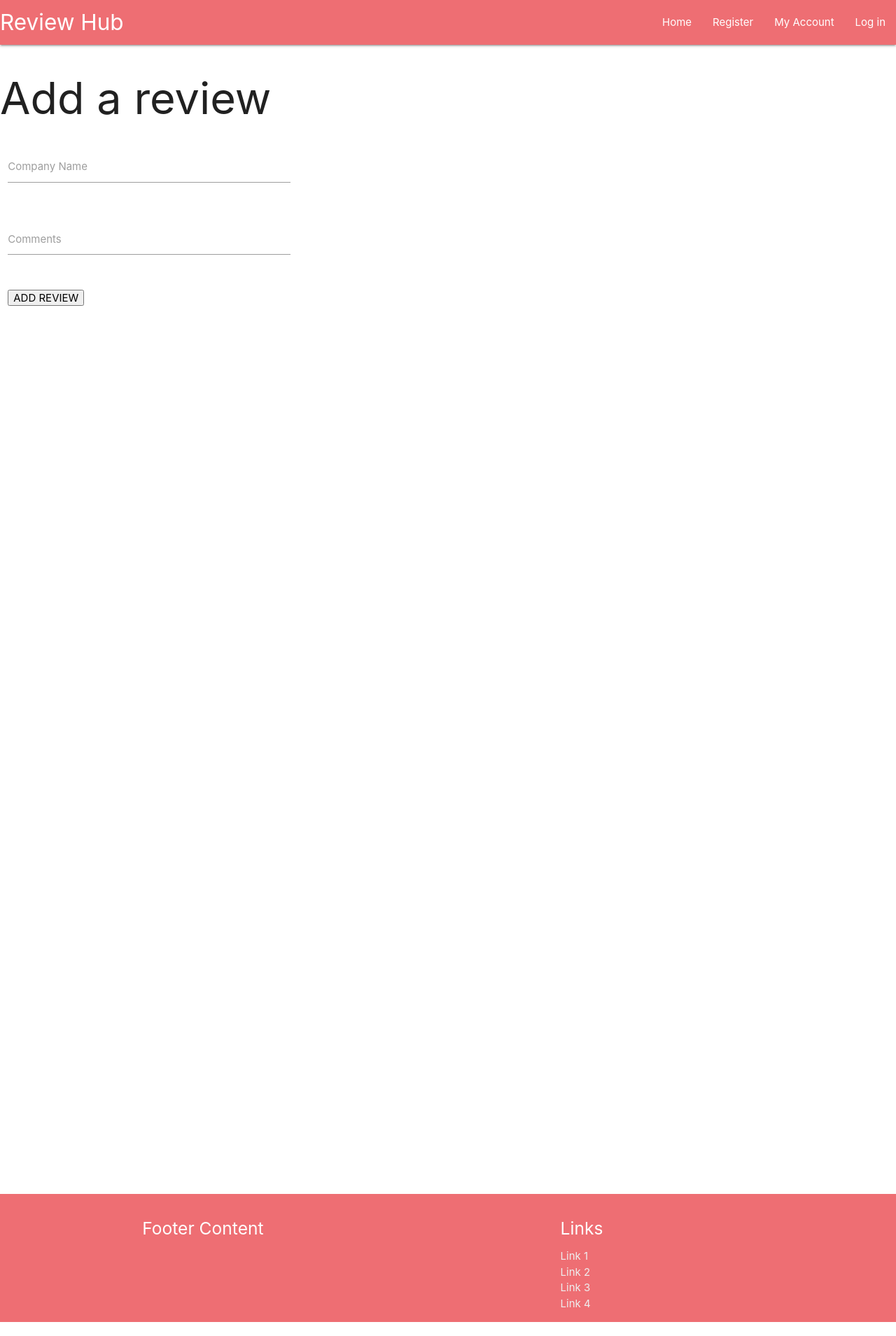
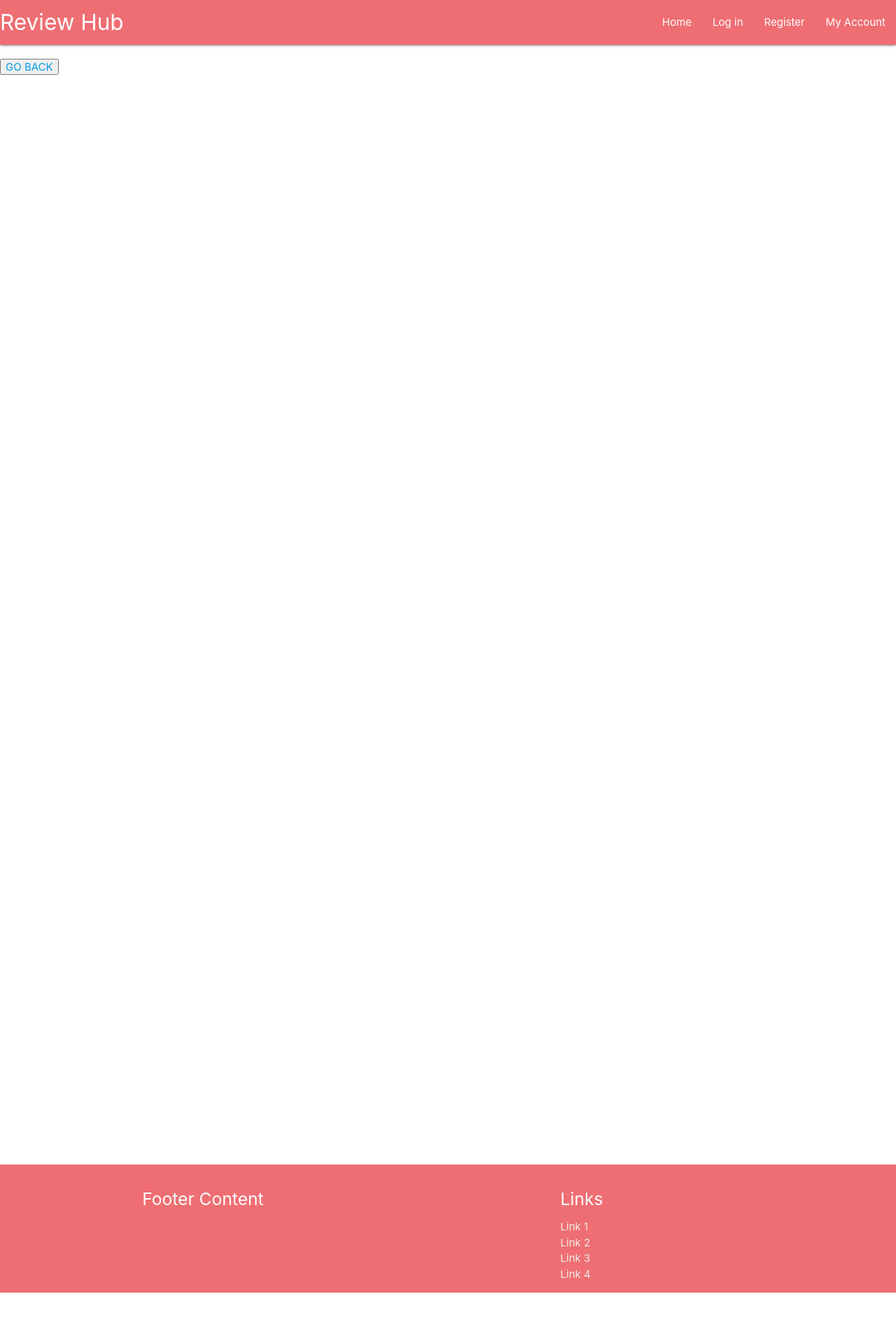
Before and after one commit to BegumDev/ReviewHubMS3, a Flask app: page /my_reviews in a window 1280 px wide. Shown: the whole page at 70% size. After the commit the page ends 1847 px from the top, so only its background shows below. Run offline with Flask 2, Linux system fonts and the light colour scheme; data that the repository does not hold is empty; some libraries are stand-ins or nearby versions.

Commit message:
Rename html files for easier reading and separate adding reviews page and viewing them for better UX.

```diff
--- a/reviewhub/models.py
+++ b/reviewhub/models.py
@@ -1,4 +1,5 @@
 from reviewhub import db
+
 
 class User(db.Model):
     id = db.Column(db.Integer, primary_key=True)
--- a/reviewhub/routes.py
+++ b/reviewhub/routes.py
@@ -15,16 +15,17 @@ def home():
 def register():
     if request.method == "POST":
         # first check if they already registered
-        existing_user = User.query.filter(User.email == request.form.get("email")).all()
+        existing_user = User.query.filter(
+            User.email == request.form.get("email")).all()
         if existing_user:
             print("user already exists")
             return redirect(url_for("register"))
         # if not, add them
         user = User(
-            first_name = request.form.get('first_name').lower(),
-            last_name = request.form.get('last_name').lower(),
-            email = request.form.get('email').lower(),
-            password = generate_password_hash(request.form.get('password')),
+            first_name=request.form.get('first_name').lower(),
+            last_name=request.form.get('last_name').lower(),
+            email=request.form.get('email').lower(),
+            password=generate_password_hash(request.form.get('password')),
         )
         db.session.add(user)
         db.session.commit()
@@ -38,7 +39,7 @@ def register():
 @app.route("/my_account/<username>", methods=["GET", "POST"])
 def my_account(username):
     if "user" in session:
-        return render_template('myaccount.html', username=session["user"])
+        return render_template('my_account.html', username=session["user"])
     return redirect(url_for("home"))
 
 
@@ -54,13 +55,14 @@ def logout():
 def login():
     # check of the user exists
     if request.method == "POST":
-        existing_user = User.query.filter(User.email == request.form.get("email")).all()
+        existing_user = User.query.filter(
+            User.email == request.form.get("email")).all()
         if existing_user:
             print("existing user found")
             # if they do, check the password
             if check_password_hash(
                 existing_user[0].password, request.form.get("password")
-                ):
+            ):
                 print("password found")
                 session["user"] = request.form.get('email')
                 return redirect(url_for("my_account", username=session["user"]))
@@ -77,20 +79,20 @@ def login():
 def add_review():
     if request.method == "POST":
         review = Reviews(
-            company=request.form.get('company_name'),
-            experience=request.form.get('experience'),
+            company=request.form.get('company_name').lower(),
+            experience=request.form.get('experience').lower(),
         )
         db.session.add(review)
         db.session.commit()
         return redirect(url_for("my_reviews"))
-    return render_template("addreview.html")
+    return render_template("add_review.html")
 
 
 # See my reviews
 @app.route("/my_reviews")
 def my_reviews():
     reviews = Reviews.query.all()
-    return render_template("addreview.html", reviews=reviews)
+    return render_template("my_reviews.html", reviews=reviews)
 
 
 # Edit review
--- a/reviewhub/templates/base.html
+++ b/reviewhub/templates/base.html
@@ -20,9 +20,9 @@
             <a href="{{ url_for('home') }}" class="brand-logo">Review Hub</a>
             <ul id="nav-mobile" class="right hide-on-med-and-down">
                 <li><a href="{{ url_for('home') }}">Home</a></li>
+                <li><a href="{{ url_for('login')}}">Log in</a></li>
                 <li><a href="{{ url_for('register') }}">Register</a></li>
                 <li><a href="{{ url_for('my_account', username=session['user']) }}">My Account</a></li>
-                <li><a href="{{ url_for('login')}}">Log in</a></li>
             </ul>
         </div>
     </nav>
--- a/reviewhub/templates/edit_review.html
+++ b/reviewhub/templates/edit_review.html
@@ -19,7 +19,7 @@
             </div>
         </div>
         <button>Confirm</button>
-        <button><a href="{{ url_for('my_reviews') }}">Go Back</a></button>
+        <button><a href="{{ url_for('my_reviews') }}">Cancel</a></button>
     </form>
 </div>
 
--- a/reviewhub/templates/login.html
+++ b/reviewhub/templates/login.html
@@ -4,7 +4,7 @@
 <h1>Login page</h1>
 
 <div class="row">
-    <form class="col m12" action="{{ url_for('login') }}" method="POST">
+    <form class="col m6" action="{{ url_for('login') }}" method="POST">
         <div class="row">
             <div class="input-field col s6">
                 <input id="email" name="email" type="email" class="validate" required>
--- a/reviewhub/templates/addreview.html
+++ b/reviewhub/templates/my_reviews.html
@@ -1,26 +1,5 @@
 {% extends "base.html" %}
 {% block content %}
-
-<h1>Add a review</h1>
-
-<!-- Add a review -->
-<div class="row">
-    <form class="col m4" action="{{ url_for('add_review') }}" method="POST">
-        <div class="row">
-            <div class="input-field col s12">
-                <input id="company_name" name="company_name" type="text" class="validate" required>
-                <label for="company_name">Company Name</label>
-            </div>
-        </div>
-        <div class="row">
-            <div class="input-field col s12">
-                <textarea id="experience" name="experience" class="materialize-textarea"></textarea>
-                <label for="experience">Comments</label>
-            </div>
-        </div>
-        <button>ADD REVIEW</button>
-    </form>
-</div>
 
 <!-- View/edit the review -->
 <div class="row">
@@ -46,5 +25,6 @@
     </div>
     {% endfor %}
 </div>
+<button><a href="{{ url_for('my_account', username=session['user']) }}">GO BACK</a></button>
 
 {% endblock %}
--- a/reviewhub/templates/register.html
+++ b/reviewhub/templates/register.html
@@ -5,7 +5,7 @@
 
 <!-- # Register a user -->
 <div class="row">
-    <form class="col m12" action="{{ url_for('register') }}" method="POST">
+    <form class="col m6" action="{{ url_for('register') }}" method="POST">
         <div class="row">
             <div class="input-field col s6">
                 <input id="first_name" name="first_name" type="text" class="validate" required>
```
Also changed, not shown: reviewhub/templates/add_review.html (added, +28 -0 lines), reviewhub/templates/my_account.html (renamed from reviewhub/templates/myaccount.html).
